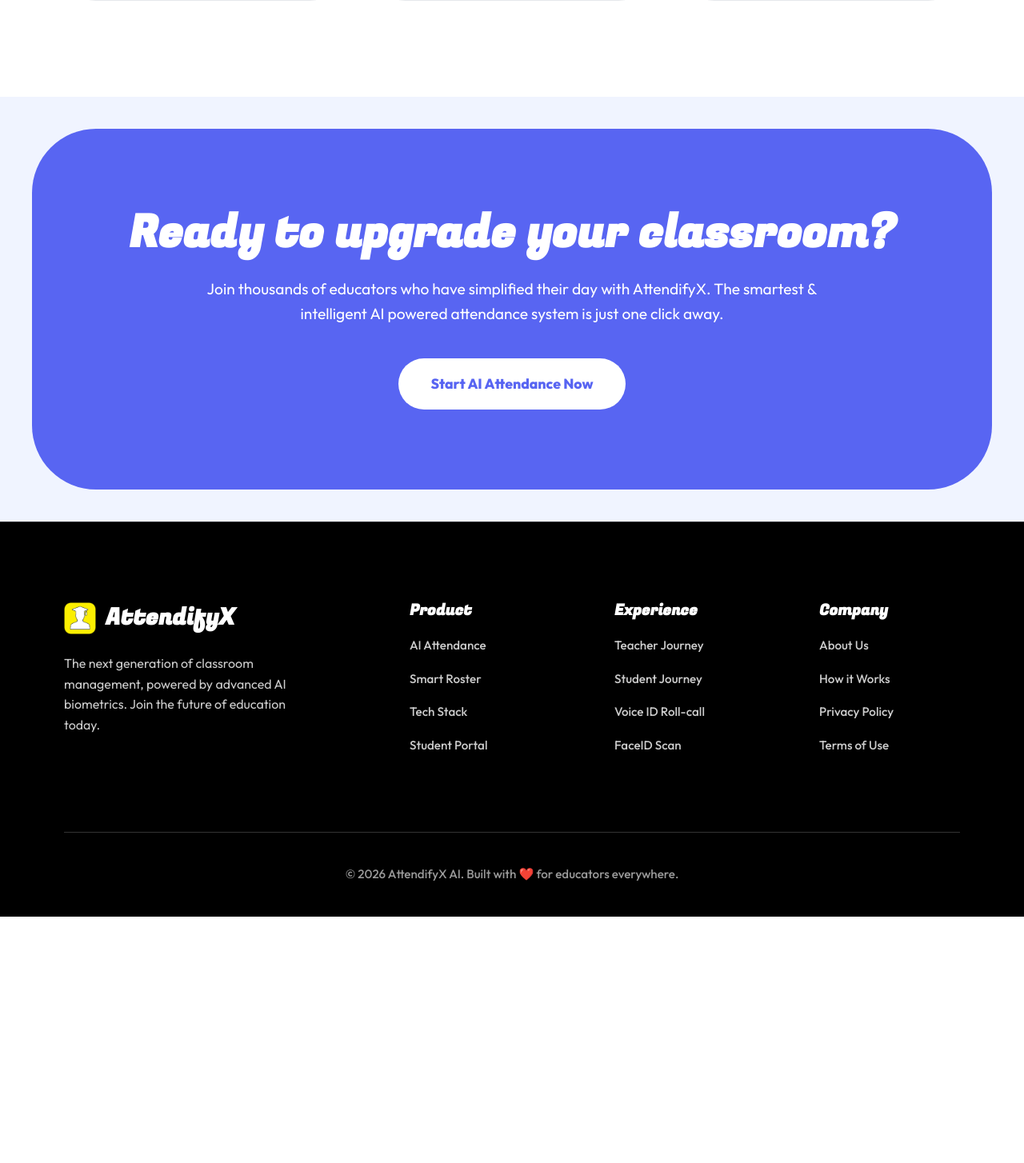
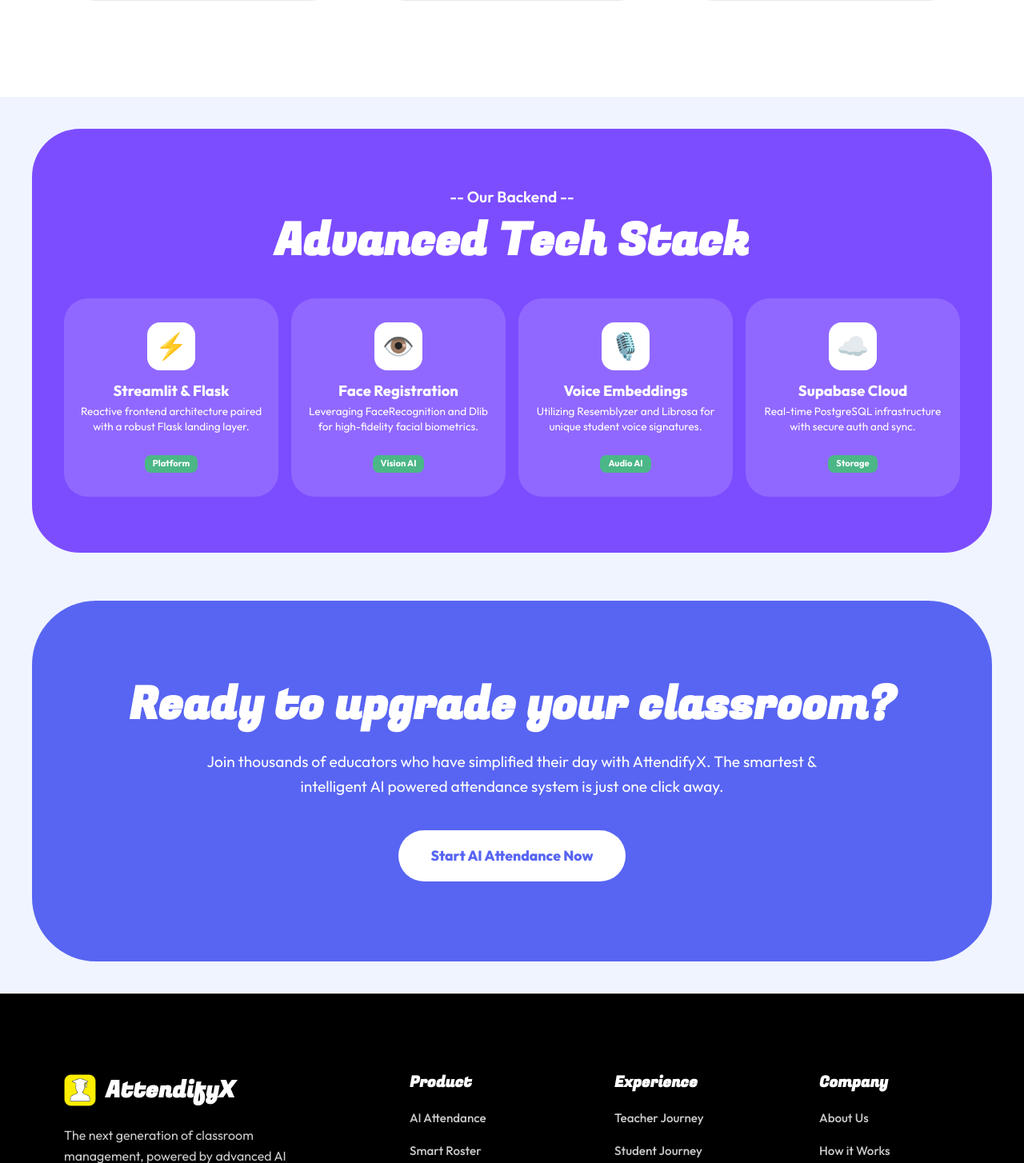
Before and after one commit to AP16112/AttendifyX-Landing_Page, a Flask app: page / in a window 1280 px wide. Shown: the part 1634-3088 px from the top of the page at 80% size. Before the commit the page ends 2780 px from the top, so only its background shows below. Run offline with Flask 3, Linux system fonts and the light colour scheme.

Commit message:
Added TechStack Section

```diff
--- a/static/css/style.css
+++ b/static/css/style.css
@@ -309,6 +309,87 @@ break-word → Allows the browser to break long words at arbitrary points if the
 
 
 
+/* Tech Stack Section */
+.tech-stack {
+    padding: 70px 40px;
+    background-color: #7c4dff;
+    border-radius: 60px;
+    margin: 40px;
+    text-align: center;
+}
+
+.tech-stack h2 {
+    font-size: 3.5rem;
+    margin-bottom: 12px;
+    color: white;
+}
+
+.tech-stack .section-tag {
+    color: white;
+    font-weight: 600;
+    font-size: 1.2rem;
+    margin-bottom: 10px;
+}
+
+.tech-grid {
+    display: grid;
+    grid-template-columns: repeat(4, 1fr);
+    gap: 16px;
+    max-width: 1200px;
+    margin: 40px auto 0;
+}
+
+.tech-card {
+    background-color: rgba(255, 255, 255, 0.15);
+    padding: 30px 20px;
+    border-radius: 30px;
+    text-align: center;
+    display: flex;
+    flex-direction: column;
+    align-items: center;
+    gap: 16px;
+}
+
+.t-icon {
+    width: 60px;
+    height: 60px;
+    min-width: 60px;
+    background-color: white;
+    color: #7c4dff;
+    border-radius: 16px;
+    display: flex;
+    align-items: center;
+    justify-content: center;
+    font-size: 2rem;
+}
+
+.tech-info h4 {
+    font-size: 1.15rem;
+    margin-bottom: 6px;
+    color: white;
+    font-family: 'Outfit', sans-serif;
+    font-weight: 750;
+}
+
+.tech-card p {
+    font-size: 0.85rem;
+    color: white;
+    line-height: 1.4;
+}
+
+.tech-tag {
+    display: inline-block;
+    background-color: #4BB786;
+    color: white;
+    padding: 2px 10px;
+    border-radius: 8px;
+    font-size: 0.7rem;
+    font-weight: 700;
+    margin-top: 10px;
+}
+
+
+
 /* Purple Section */
 .purple-section {
     background-color: var(--primary);
@@ -316,7 +397,7 @@ break-word → Allows the browser to break long words at arbitrary points if the
     padding: 100px 80px;
     text-align: center;
     border-radius: 80px;
-    margin: 40px;
+    margin: 60px 40px 40px;
 }
 
 .purple-section h2 {
--- a/templates/index.html
+++ b/templates/index.html
@@ -28,8 +28,13 @@
 
         <div class="nav-links">
             <a href="#">Home</a>.
+            <!-- href="#" means the link points to the top of the current page (the empty fragment identifier).
+            When clicked, the browser will jump to the very beginning of the page (or reload the page if no id matches). -->
             <a href="#features">Features</a>.
+            <!-- The href="#features" tells the browser: → “Jump to the element on this page with the id="features".”
+            When the user clicks Features, the page will scroll directly to the section that has that ID. -->
             <a href="#journey">Journey</a>.
+            <!-- The href="#journey" points to an element on the same page that has the attribute id="journey". When clicked, the browser will scroll (or jump) directly to that element. -->
             <a href="#tech">Tech Stack</a>.
         </div>
 
@@ -107,14 +112,70 @@
 
 
 
+    <!-- TechStack Section -->
+    <section id="tech" class="tech-stack">
+        <!-- Here we must need to give the id="tech" here for this section so that href="#tech" will work & take user to this section -->
+        <div class="section-tag"> -- Our Backend -- </div>
 
+        <h2>Advanced Tech Stack</h2>
+
+        <div class="tech-grid">
+            <div class="tech-item">
+                <div class="tech-card">
+                    <div class="t-icon">⚡</div>
+                    <div class="tech-info">
+                        <h4>Streamlit & Flask</h4>
+                        <p>Reactive frontend architecture paired with a robust Flask landing layer.</p>
+                    </div>
+                    <span class="tech-tag">Platform</span>
+                </div>
+            </div>
+
+            <div class="tech-item">
+                <div class="tech-card">
+                    <div class="t-icon">👁️</div>
+                    <div class="tech-info">
+                        <h4>Face Registration</h4>
+                        <p>Leveraging FaceRecognition and Dlib for high-fidelity facial biometrics.</p>
+                    </div>
+                    <span class="tech-tag">Vision AI</span>
+                </div>
+            </div>
+
+            <div class="tech-item">
+                <div class="tech-card">
+                    <div class="t-icon">🎙️</div>
+                    <div class="tech-info">
+                        <h4>Voice Embeddings</h4>
+                        <p>Utilizing Resemblyzer and Librosa for unique student voice signatures.</p>
+                    </div>
+                    <span class="tech-tag">Audio AI</span>
+                </div>
+            </div>
+
+            <div class="tech-item">
+                <div class="tech-card">
+                    <div class="t-icon">☁️</div>
+                    <div class="tech-info">
+                        <h4>Supabase Cloud</h4>
+                        <p>Real-time PostgreSQL infrastructure with secure auth and sync.</p>
+                    </div>
+                    <span class="tech-tag">Storage</span>
+                </div>
+            </div>
+        </div>
+    </section>
+
+
+
+    <!-- Purple Section  -->
     <section class="purple-section">
         <h2>Ready to upgrade your classroom?</h2>
         <p>Join thousands of educators who have simplified their day with AttendifyX. The smartest & intelligent AI powered attendance system is just one click away.</p>
         <a href="https://snapclass.streamlit.app/" class="btn-white">Start AI Attendance Now</a>
     </section>
 
-
+    <!-- Footer -->
     <footer class="main-footer">
         <div class="footer-grid">
             <div class="footer-brand">
```
